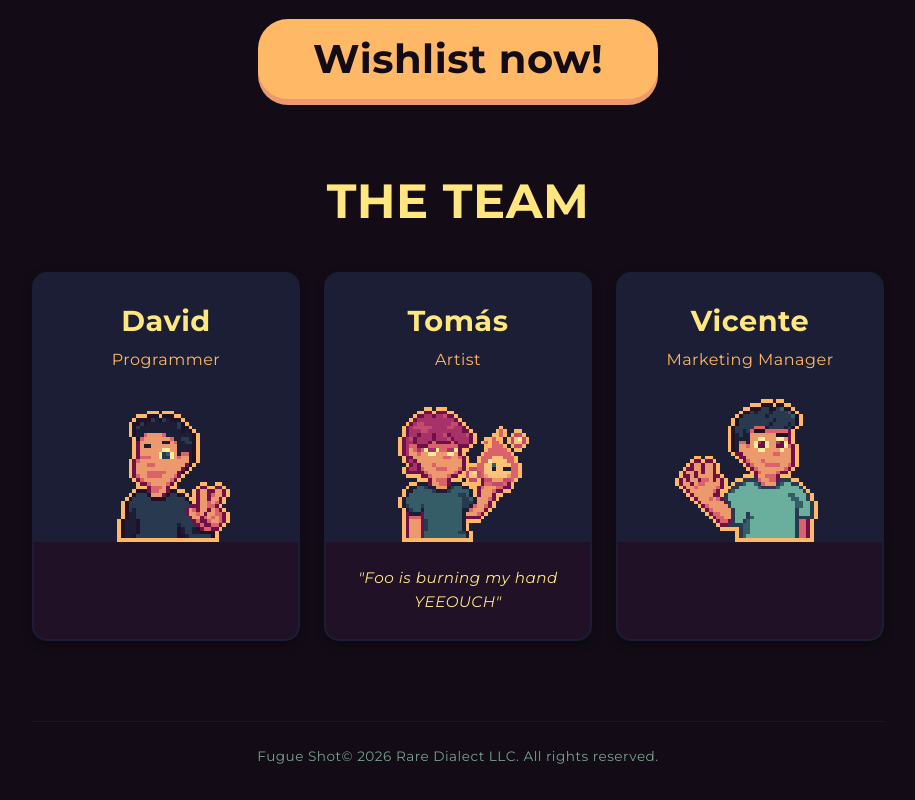
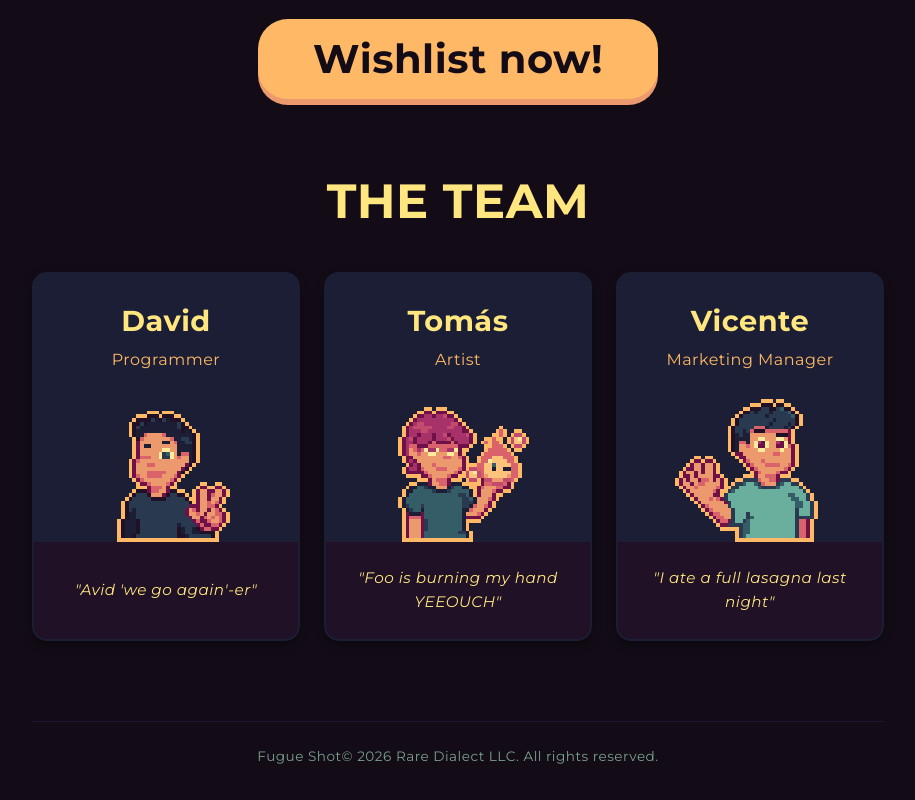
Before and after one commit to RareDialect/fugueshot.com, a plain HTML site: page index.html in a window 1280 px wide. Shown: the part 2252-3052 px from the top of the page, without its empty margins (182-1097 px from the left). Drawn offline with Linux system fonts and the light colour scheme.

Commit message:
Update index.html

```diff
--- a/index.html
+++ b/index.html
@@ -82,7 +82,7 @@
                             <img class="pixel-art" src="images/david.png" alt="David">
                         </div>
                         <div class="member-description">
-
+                            "Avid 'we go again'-er"
                         </div>
                     </div>
 
@@ -104,7 +104,7 @@
                             <img class="pixel-art" src="images/bicho.png" alt="Vicente">
                         </div>
                         <div class="member-description">
-
+                            "I ate a full lasagna last night"
                         </div>
                     </div>
                 </div>
```
